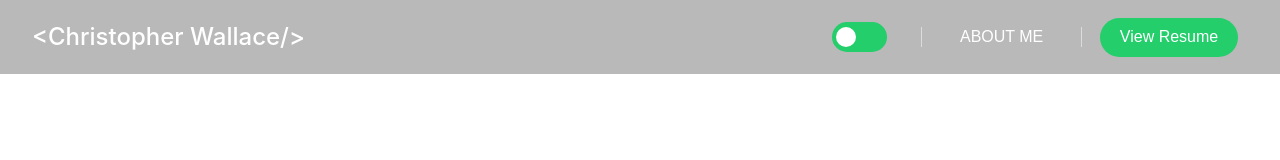
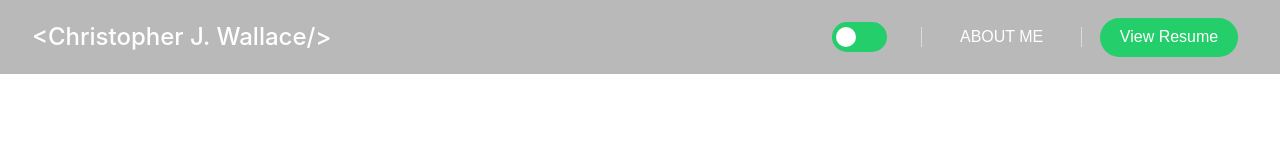
Before and after one commit to ChristopherJWallace/personal-website, a React (Vite) app: page / in a window 1280 px wide. Shown: the top 160 px of the page. Built offline with nearby package versions, Linux system fonts and the light colour scheme.

Commit message:
update nav

```diff
--- a/src/components/FOOTER/Footer.tsx
+++ b/src/components/FOOTER/Footer.tsx
@@ -13,7 +13,7 @@ export function Footer() {
   return (
     <Container className="footer">
       <a href="/" className="logo">
-        <span>www.Christopher</span>
+        <span>www.Christopher J.</span>
         <span>Wallace.com</span>
       </a>
 
--- a/src/components/NAVBAR/Navbar.tsx
+++ b/src/components/NAVBAR/Navbar.tsx
@@ -24,7 +24,7 @@ export function NavBar() {
   return (
   <div className="navbar">
     <a href="/" className="navbar-logo">
-      <span>{"<Christopher "}</span>
+      <span>{"<Christopher J."}</span>
       <span>{" Wallace/>"}</span>
     </a>
 
```
